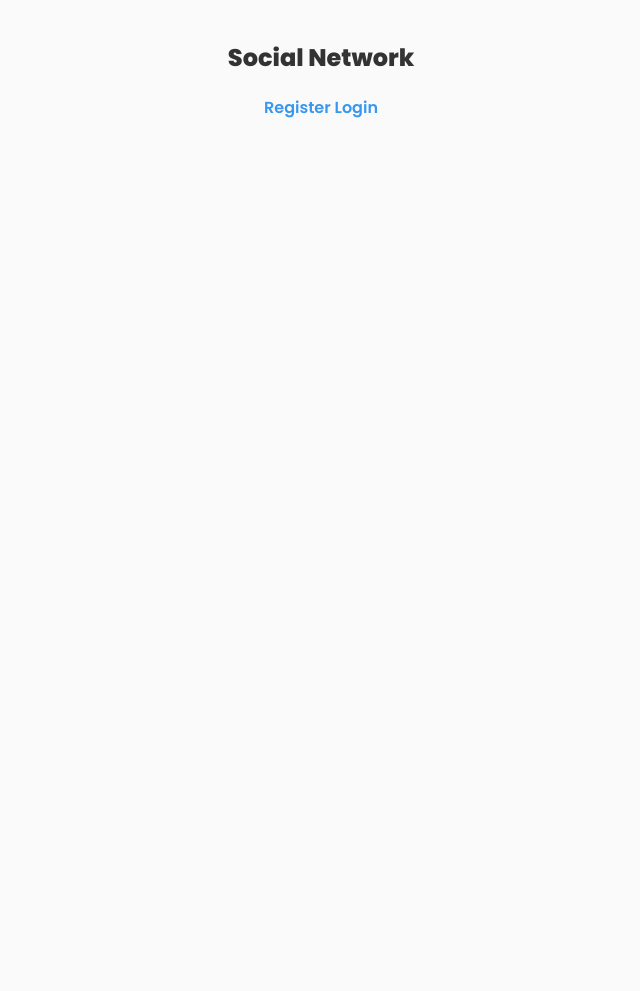
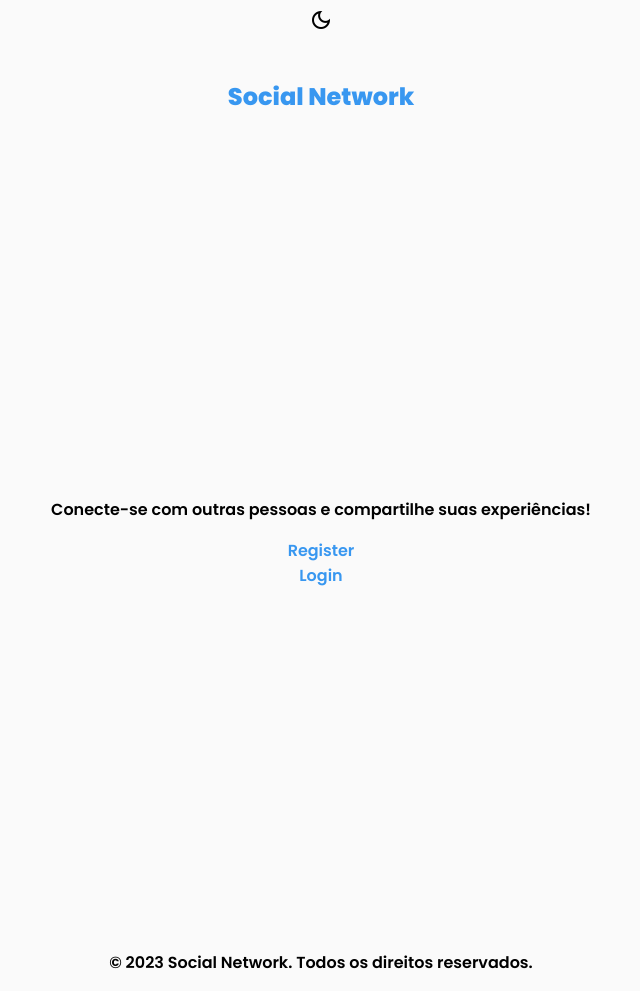
Before and after one commit to Louzindev/pawn-network, a Flask app: page / in a window 1280 px wide. Shown: the whole page, without its empty margins (319-959 px from the left). Before the commit the page ends 118 px from the top, so only its background shows below. Run offline with Flask 3, Linux system fonts and the light colour scheme.

Commit message:
new index

```diff
--- a/app/templates/index.html
+++ b/app/templates/index.html
@@ -5,10 +5,34 @@
     <meta name="viewport" content="width=device-width, initial-scale=1.0">
     <title>Social Network</title>
     <link rel="stylesheet" type="text/css" href="{{ url_for('static', filename='css/style.css') }}">
+    <link rel="stylesheet" href="https://fonts.googleapis.com/css2?family=Material+Symbols+Outlined:opsz,wght,FILL,GRAD@48,400,0,0" />
 </head>
 <body>
-    <h1>Social Network</h1>
-    <a href="{{ url_for('register') }}">Register</a>
-    <a href="{{ url_for('login') }}">Login</a>
+
+    <header>
+        <div class="toggle-modenoturn">
+            <span class="material-symbols-outlined">
+                dark_mode
+            </span>
+        </div>
+    </header>
+    <main>
+        <div class="container-main">
+            <h1><a href="{{ url_for('index') }}">Social Network</a></h1>
+            <div class="container">
+                <p>Conecte-se com outras pessoas e compartilhe suas experiências!</p>
+                <div class="button-indexpage">
+                    <div class="register-button"><a href="{{ url_for('register') }}">Register</a></div>
+                    <div class="login-button"><a href="{{ url_for('login') }}">Login</a></div>
+                </div>
+            </div>
+        </div>
+    </main>
+    <footer>
+        <div class="footer">
+            <p>&copy; 2023 Social Network. Todos os direitos reservados.</p>
+        </div>
+    </footer>
+
 </body>
 </html>
```
